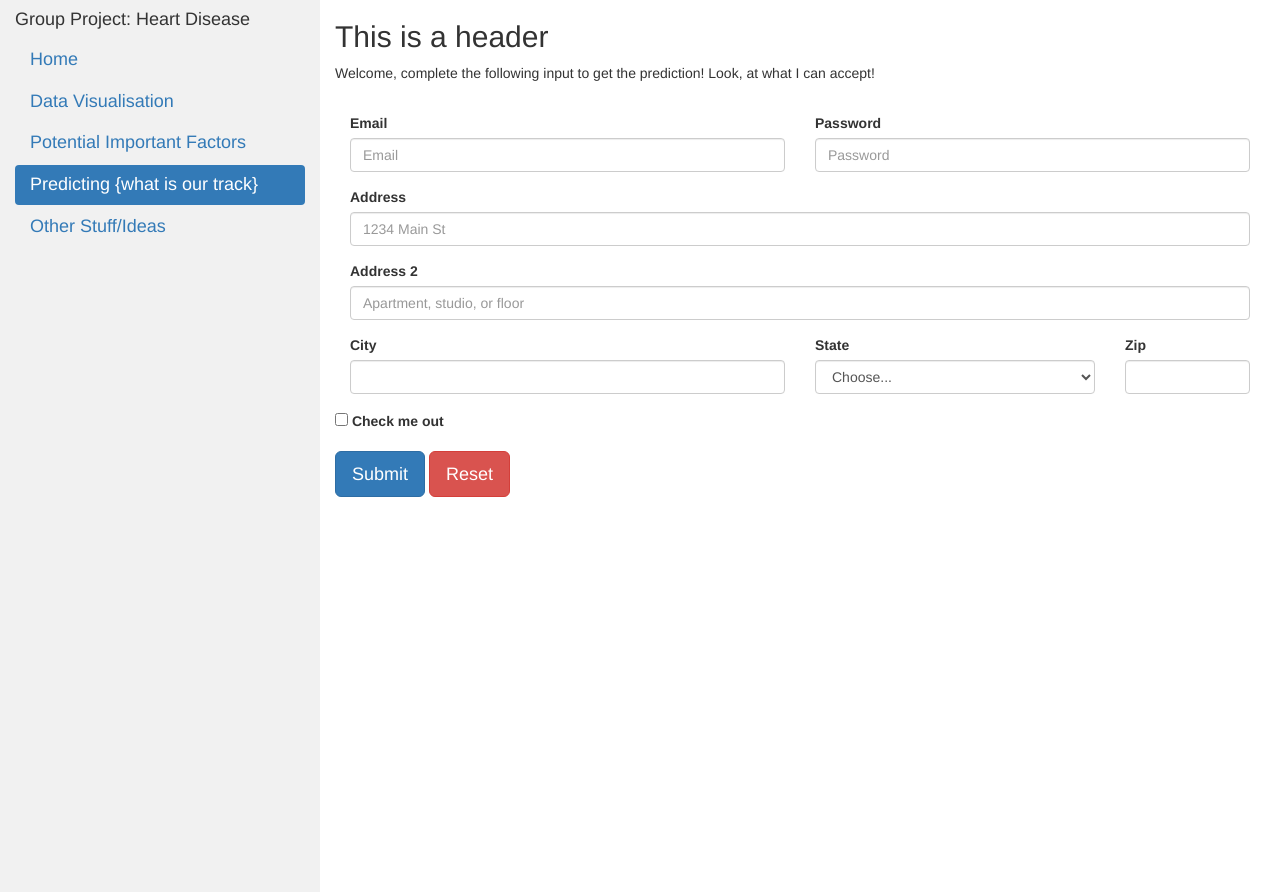
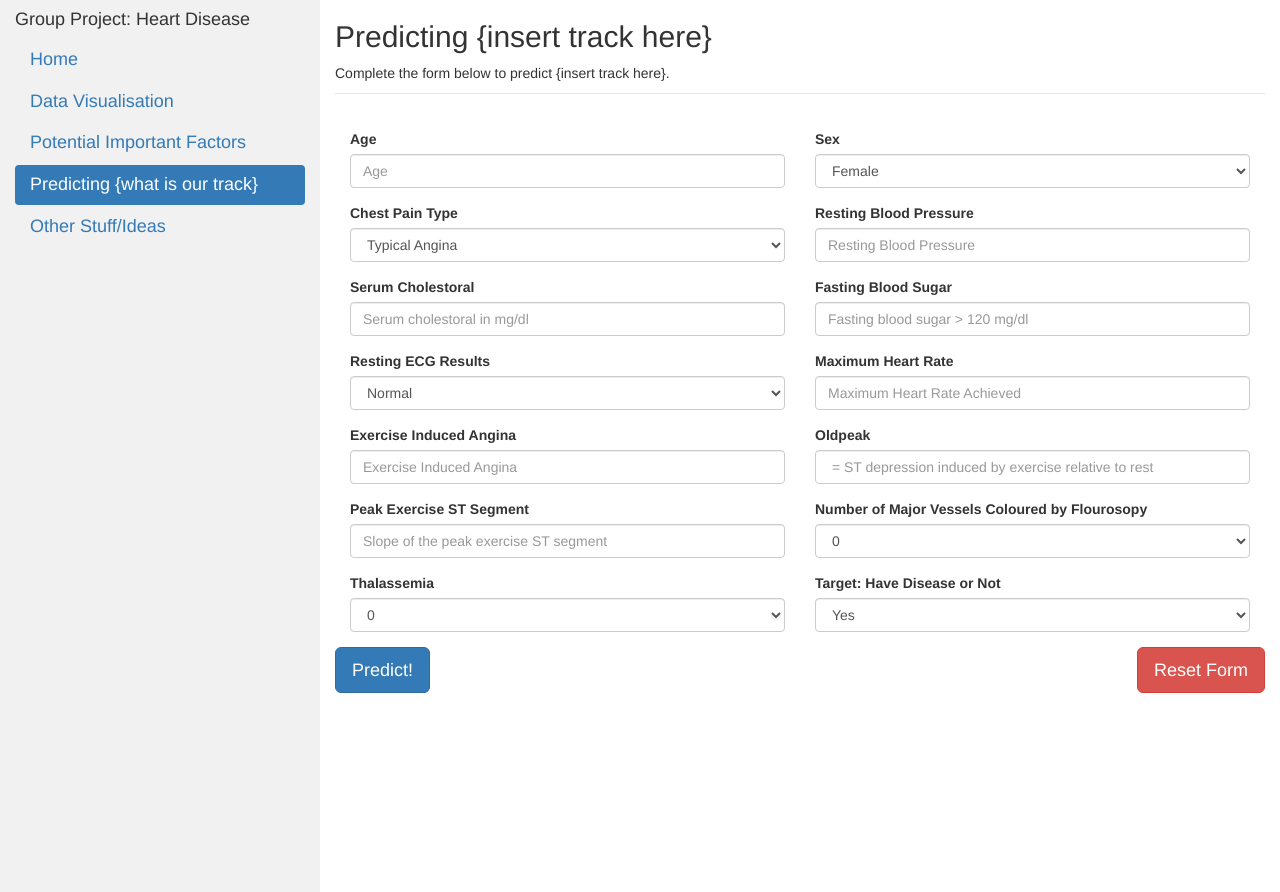
Before and after one commit to joel295/A3, a Flask app: page /predictor in a window 1280 px wide. Shown: the top 892 px of the page. Run offline with Flask 2, Linux system fonts and the light colour scheme; some libraries are stand-ins or nearby versions.

Commit message:
more features, working form

```diff
--- a/Project/Server/Templates/base.html
+++ b/Project/Server/Templates/base.html
@@ -5,8 +5,9 @@
   <meta charset="utf-8">
   <meta name="viewport" content="width=device-width, initial-scale=1">
   <link rel="stylesheet" href="https://maxcdn.bootstrapcdn.com/bootstrap/3.4.0/css/bootstrap.min.css">
-  <script src="https://ajax.googleapis.com/ajax/libs/jquery/3.3.1/jquery.min.js"></script>
-  <script src="https://maxcdn.bootstrapcdn.com/bootstrap/3.4.0/js/bootstrap.min.js"></script>
+  <script src="https://code.jquery.com/jquery-3.3.1.slim.min.js" integrity="sha384-q8i/X+965DzO0rT7abK41JStQIAqVgRVzpbzo5smXKp4YfRvH+8abtTE1Pi6jizo" crossorigin="anonymous"></script>
+  <script src="https://cdnjs.cloudflare.com/ajax/libs/popper.js/1.14.7/umd/popper.min.js" integrity="sha384-UO2eT0CpHqdSJQ6hJty5KVphtPhzWj9WO1clHTMGa3JDZwrnQq4sF86dIHNDz0W1" crossorigin="anonymous"></script>
+  <script src="https://stackpath.bootstrapcdn.com/bootstrap/4.3.1/js/bootstrap.min.js" integrity="sha384-JjSmVgyd0p3pXB1rRibZUAYoIIy6OrQ6VrjIEaFf/nJGzIxFDsf4x0xIM+B07jRM" crossorigin="anonymous"></script>
   <style>
     /* Set height of the grid so .sidenav can be 100% (adjust if needed) */
     .row.content {height: 1500px}
--- a/Project/Server/Templates/factors.html
+++ b/Project/Server/Templates/factors.html
@@ -23,8 +23,8 @@
         <thead>
             <tr>
             <th>Factor</th>
-            <th>Score 1</th>
-            <th>Score 2</th>
+            <th>Rank</th>
+            <th>Score/Why?</th>
             </tr>
         </thead>
         <tbody>
--- a/Project/Server/Templates/predictor.html
+++ b/Project/Server/Templates/predictor.html
@@ -11,74 +11,131 @@
 {% endblock %}
 
 {% block content %}
-<h2>This is a header</h2>
-<p>Welcome, complete the following input to get the prediction!
-    Look, at what I can accept!
+<h2>Predicting {insert track here}</h2>
+<p>Complete the form below to predict {insert track here}.
 </p>
-<br>
-<form>
+<fieldset class="scheduler-border">
+  <legend class="scheduler-border"></legend>
+  <form action="/predictor" method="post">
+<!-- ROW -->
     <div class="form-row">
-          <div class="form-group col-md-6">
-            <label for="inputEmail4">Email</label>
-            <input type="email" class="form-control" id="inputEmail4" placeholder="Email">
+      <div class="form-group col-xs-6">
+        <label for="age">Age</label>
+        <input type="text" class="form-control" name="age" id="age" placeholder="Age" required>
       </div>
-          <div class="form-group col-md-6">
-            <label for="inputPassword4">Password</label>
-            <input type="password" class="form-control" id="inputPassword4" placeholder="Password">
+      <div class="form-group col-xs-6">
+          <label for="sex">Sex</label>
+          <select id="sex" class="form-control" name="sex" placeholder="Sex" required>
+            <option>Female</option>
+            <option>Male</option>
+          </select>
       </div>
     </div>
-
 <!-- ROW -->
     <div class="form-row">
-            <div class="form-group col-md-12">
-            <label for="inputAddress">Address</label>
-            <input type="text" class="form-control" id="inputAddress" placeholder="1234 Main St">
+      <div class="form-group col-xs-6">
+        <label for="chest_pain_type">Chest Pain Type</label>
+        <select id="chest_pain_type" class="form-control" name="chest_pain_type" placeholder="Chest Pain Type" required>
+          <option>Typical Angina</option>
+          <option>Atypical Angina</option>
+          <option>Non-Anginal</option>
+          <option>Asymptomatic</option>
+        </select>
+      </div>
+      <div class="form-group col-xs-6">
+        <label for="resting_blood_pressure">Resting Blood Pressure</label>
+        <input type="text" class="form-control" name="resting_blood_pressure" id="resting_blood_pressure" placeholder="Resting Blood Pressure" required>
       </div>
     </div>
-
 <!-- ROW -->
     <div class="form-row">
-            <div class="form-group col-md-12">
-            <label for="inputAddress2">Address 2</label>
-            <input type="text" class="form-control" id="inputAddress2" placeholder="Apartment, studio, or floor">
+      <div class="form-group col-xs-6">
+        <label for="serum_cholestoral">Serum Cholestoral</label>
+        <input type="text" class="form-control" name="serum_cholestoral" id="serum_cholestoral" placeholder="Serum cholestoral in mg/dl" required>
+      </div>
+      <div class="form-group col-xs-6">
+        <label for="fasting_blood_sugar">Fasting Blood Sugar</label>
+        <input type="text" class="form-control" name="fasting_blood_sugar" id="fasting_blood_sugar" placeholder="Fasting blood sugar > 120 mg/dl" required>
       </div>
     </div>
-
 <!-- ROW -->
-
     <div class="form-row">
-          <div class="form-group col-md-6">
-            <label for="inputCity">City</label>
-            <input type="text" class="form-control" id="inputCity">
-          </div>
-          <div class="form-group col-md-4">
-            <label for="inputState">State</label>
-            <select id="inputState" class="form-control">
-              <option selected>Choose...</option>
-              <option>...</option>
+      <div class="form-group col-xs-6">
+        <label for="resting_ecg">Resting ECG Results</label>
+        <select id="resting_ecg" name="resting_ecg" class="form-control" placeholder="Resting ECG Results" required>
+          <option>Normal</option>
+          <option>Having ST-T wave abnormality</option>
+          <option>Showing Probable or Definite Left</option>
+          <option>Ventricular Hypertrophy by Estes’ Criteria)</option>
         </select>
       </div>
-          <div class="form-group col-md-2">
-            <label for="inputZip">Zip</label>
-            <input type="text" class="form-control" id="inputZip">
+      <div class="form-group col-xs-6">
+        <label for="max_heart">Maximum Heart Rate</label>
+        <input type="text" name="max_heart" class="form-control" id="max_heart" placeholder="Maximum Heart Rate Achieved" required>
       </div>
     </div>
+<!-- ROW -->
+    <div class="form-row">
+      <div class="form-group col-xs-6">
+        <label for="ei_angina">Exercise Induced Angina</label>
+        <input type="text" name="ei_angina" class="form-control" id="ei_angina" placeholder="Exercise Induced Angina" required>
+      </div>
+      <div class="form-group col-xs-6">
+        <label for="oldpeak">Oldpeak</label>
+        <input type="text" name="oldpeak" class="form-control" id="oldpeak" placeholder=" = ST depression induced by exercise relative to rest" required>
+      </div>
+    </div>
+<!-- ROW -->
+    <div class="form-row">
+      <div class="form-group col-xs-6">
+        <label for="peak_est">Peak Exercise ST Segment</label>
+        <input type="text" name="peak_est" class="form-control" id="peak_est" placeholder="Slope of the peak exercise ST segment" required>
+      </div>
+      <div class="form-group col-xs-6">
+        <label for="colours">Number of Major Vessels Coloured by Flourosopy</label>
+        <select id="colours" name="colours" class="form-control" placeholder="Number of Major Vessels Coloured by Flourosopy" required>
+          <option>0</option>
+          <option>1</option>
+          <option>2</option>
+          <option>3</option>
+        </select>
+      </div>
+    </div>
+<!-- ROW -->
+    <div class="form-row">
+      <div class="form-group col-xs-6">
+          <label for="thal">Thalassemia</label>
+          <select id="thal" name="thal" class="form-control" placeholder="Thalassemia" required>
+            <option>0</option>
+            <option>3</option>
+            <option>6</option>
+            <option>7</option>
+          </select>
+      </div>
+    </div>
+    <div class="form-group col-xs-6">
+        <label for="target">Target: Have Disease or Not</label>
+        <select id="target" name="target" class="form-control" placeholder="Target: Have Disease or Not" required>
+          <option>Yes</option>
+          <option>No</option>
+        </select>
+    </div>
+<!-- ROW -->
+    <div class="form-row">
+       <div class="form-group col">
+          <button class="btn pull-left btn-primary btn-lg" type="submit">Predict!</button>
+        </div>
+        <div class="form-group col">
+          <button class="btn pull-right btn-danger btn-lg" type="reset">Reset Form</button>
+        </div>
+      </div>
+  </form>
+</fieldset>
 
-        <!-- ROW -->
-
-        <div class="form-group">
-          <div class="form-check">
-            <input class="form-check-input" type="checkbox" id="gridCheck">
-            <label class="form-check-label" for="gridCheck">
-              Check me out
-            </label>
+<!--
         </div>
-
-          <!-- ROW -->
-
-        </div>
-        <input class="btn btn-primary btn-lg" type="submit"></button>
+        <input class="btn btn-primary btn-lg" type="submit" value="Predict!"></button>
         <input class="btn btn-danger btn-lg" type="reset" value="Reset"></button>
       </form>
-
+    -->
 {% endblock %}
--- a/Project/Server/server.py
+++ b/Project/Server/server.py
@@ -1,5 +1,5 @@
 from flask import Flask, render_template, request, abort
-from server_helper import graph_dict, test_list
+from server_helper import graph_dict, test_list, validate_function
 import io
 
 def server():
@@ -41,8 +41,15 @@ def factors():
     table = test_list()
     return render_template("factors.html", table=table)
 
-@server.route('/predictor')
+@server.route('/predictor', methods=['GET', 'POST'])
 def predictor():
+    if request.method == 'POST':
+        result = request.form # i am a string dict, print me out to see my keys and values
+        error = validate_function(result)
+        if error:
+            return render_template("incorrect_input.html", error=error)
+        else:
+            return render_template("predict_result.html")
     return render_template("predictor.html")
 
 @server.route('/other')
--- a/Project/Server/server_helper.py
+++ b/Project/Server/server_helper.py
@@ -1,4 +1,4 @@
-import matplotlib.pyplot as plt
+#import matplotlib.pyplot as plt
 import numpy as np
 
 graph_dict = {1:'Age',2:'Sex',3:'Chest Pain Type',4:'Resting Blood Pressure',\
@@ -6,7 +6,27 @@ graph_dict = {1:'Age',2:'Sex',3:'Chest Pain Type',4:'Resting Blood Pressure',\
         8:'Max. Heart Rate', 9:'Exercise Induced Angina', 10:'oldpeak',\
             11:'Peak Exercise ST slope',12:'Major vessels by flourosopy',\
                 13:'thal',14:'target'}
-
+def validate_function(result):
+    ## check the values being used here
+    hold = []
+    if result['age'] <0 or result['age']> 120:
+        hold.append('Age')
+    if result['serum_cholestoral'] < 0 or result['serum_cholestoral'] > 1000:
+        hold.append('Serum Cholestoral')
+    if result['fasting_blood_sugar'] < 120:
+        hold.append('Fasting Blood Sugar')
+    if result['max_heart'] < 0 or result['max_heart'] > 300:
+        hold.append('Maximum Heart Rate Achieved')
+    if result['ei_angina'] < 0:
+        hold.append('Exercise Induced Angina')
+    if result['oldpeak'] < 0:
+        hold.append('Oldpeak')
+    if result['peak_est'] < 0:
+        hold.append('Peak Exercise ST Segment')
+    if not hold:
+        return False
+    else:
+        return hold
 
 def test_list():
     result = []
@@ -18,9 +38,9 @@ def create_plot():
     data = {'a': np.arange(50), 'c': np.random.randint(0, 50, 50),'d': np.random.randn(50)}
     data['b'] = data['a'] + 10 * np.random.randn(50)
     data['d'] = np.abs(data['d']) * 100
-    plt.scatter('a', 'b', c='c', s='d', data=data)
-    plt.xlabel('entry a')
-    plt.ylabel('entry b')
-    plt.savefig('static/images/test.png')
+    #plt.scatter('a', 'b', c='c', s='d', data=data)
+    #plt.xlabel('entry a')
+    #plt.ylabel('entry b')
+    #plt.savefig('static/images/test.png')
 
-create_plot()
+#create_plot()
```
Also changed, not shown: Project/Server/Templates/incorrect_input.html (added, +32 -0 lines), Project/Server/Templates/predict_result.html (added, +15 -0 lines), Project/Server/static/images/dirty-data.png (added). Lines whose indentation alone changed are shown as unchanged.
